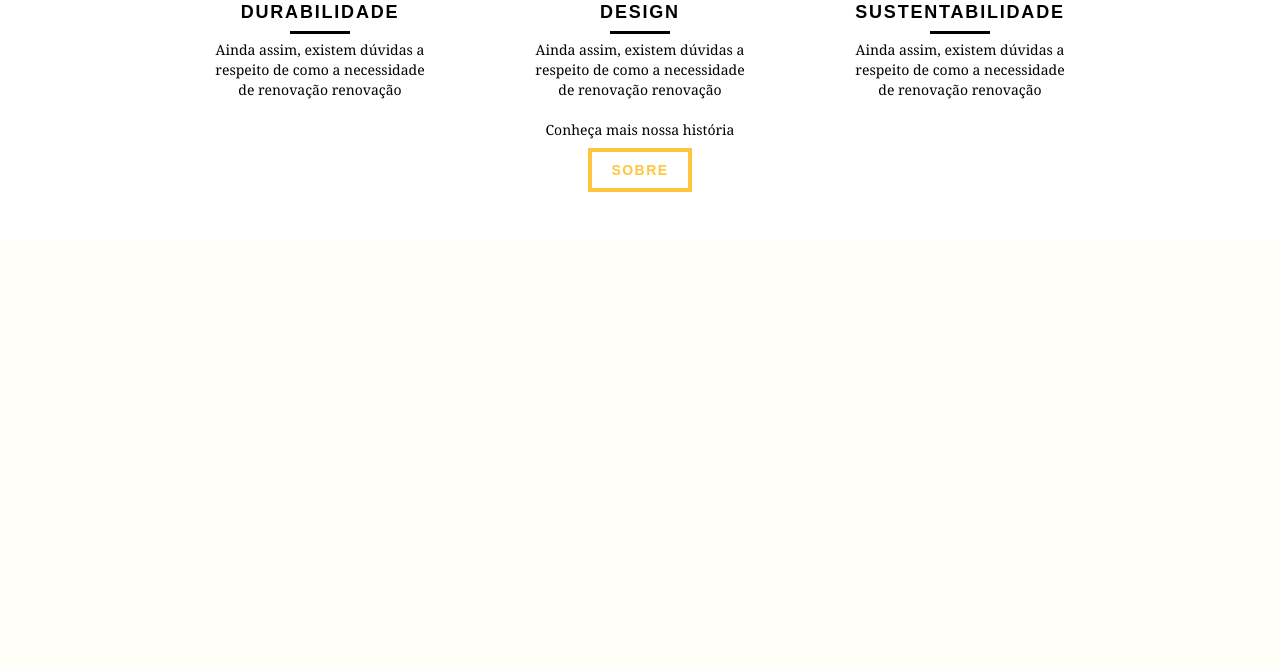
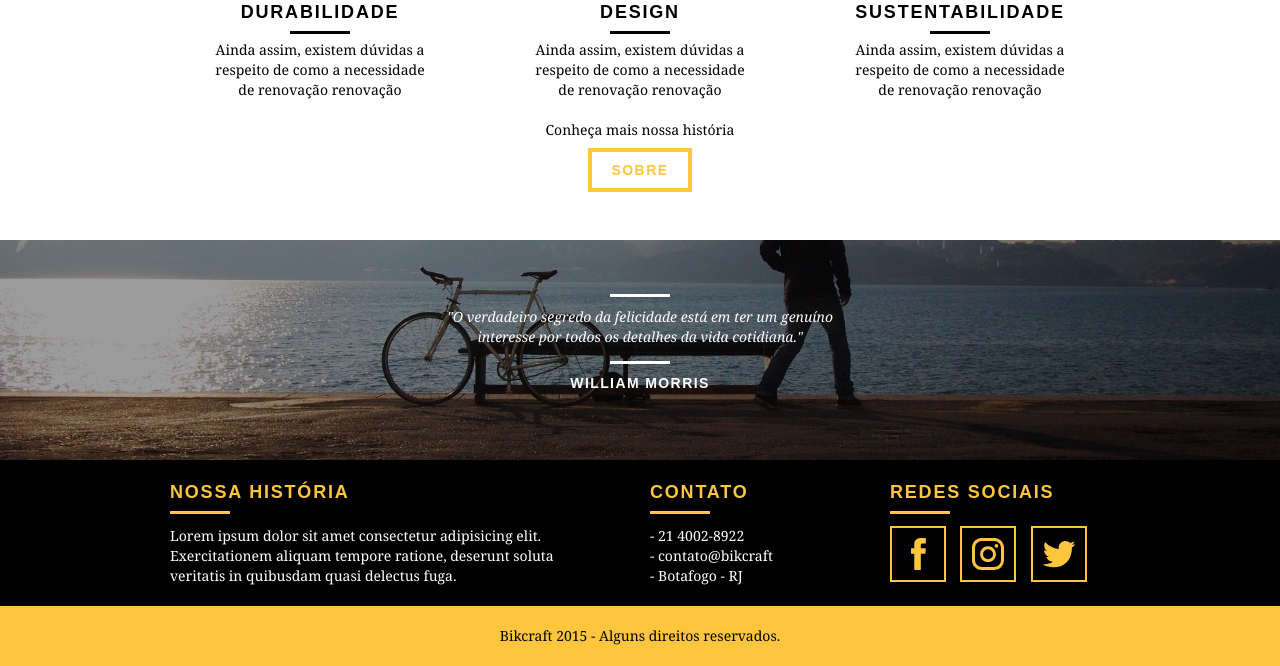
Before and after one commit to jeffnoronha1/bikcraft, a PHP site: page / in a window 1280 px wide. Shown: the part 2200-2866 px from the top of the page. Before the commit the page ends 2392 px from the top, so only its background shows below. Run offline with PHP 8.4, Linux system fonts and the light colour scheme.

Commit message:
Estilizado footer, finalizado a página home do site

```diff
--- a/web/css/style.css
+++ b/web/css/style.css
@@ -256,3 +256,85 @@ img {
   background: #000;
   margin: 6px auto;
 }
+
+/* QUEBRA */
+
+.quebra {
+  width: 100%;
+  height: 220px;
+  background: url('../img/bg-footer.jpg') no-repeat center;
+  background-size: cover;
+  text-align: center;
+  padding-top: 40px;
+}
+
+.quebra .quote-externo {
+  max-width: 400px;
+}
+
+/* Footer */
+
+.footer {
+  width: 100%;
+  background-color: #000;
+  color: #fff;
+  padding: 20px 0;
+}
+
+.footer h3 {
+  font-size: 18px;
+  line-height: 25px;
+  color: #fec63e;
+  text-transform: uppercase;
+  letter-spacing: 0.1em;
+  font-weight: bold;
+}
+
+.footer h3::after {
+  content: '';
+  display: block;
+  width: 60px;
+  height: 3px;
+  background: #fec63e;
+  margin: 6px 0px 12px 0px;
+}
+
+.footer_historia {
+  padding-right: 40px;
+}
+
+.footer_contato ul li {
+  font-family: Georgia, 'Times New Roman', Times, serif;
+  font-size: 14px;
+  line-height: 20px;
+}
+.footer_redes ul li {
+  display: inline-block;
+  margin-right: 10px;
+  transition: background-color 0.3s;
+}
+
+.footer_redes ul li a {
+  display: block;
+  border: 2px solid #fec63e;
+  padding: 10px;
+}
+
+.footer_redes ul li:nth-child(1):hover {
+  background-color: #3b5998;
+}
+
+.footer_redes ul li:nth-child(2):hover {
+  background-color: #d6249f;
+}
+
+.footer_redes ul li:nth-child(3):hover {
+  background-color: #0084ff;
+}
+
+.copy {
+  width: 100%;
+  background: #fec63e;
+  padding: 20px;
+  text-align: center;
+}
--- a/web/index.html
+++ b/web/index.html
@@ -31,6 +31,8 @@
 		</div>
 	</header>
 
+	<!-- fecha a dobra de menu de navegação -->
+
 	<section class="introducao">
 		<div class="container">
 			<h1>Bicicletas Feitas a Mão</h1>
@@ -41,6 +43,8 @@
 			<a href="produtos.html" class="btn">Orçamento</a>
 		</div>
 	</section>
+
+	<!-- fecha a dobra de introdução -->
 
 	<section class="produtos container">
 		<h2 class="subtitulo">Produtos</h2>
@@ -93,6 +97,8 @@
 		</div>
 	</section>
 
+	<!-- fecha a dobra de portfólio -->
+
 	<section class="qualidade container">
 		<h2 class="subtitulo">Qualidade</h2>
 		<img src="img/bikcraft-qualidade.svg" alt="Bikcraft">
@@ -117,6 +123,58 @@
 			<a href="sobre.html" class="btn btn-preto">Sobre</a>
 		</div>
 	</section>
+
+	<!-- fecha a dobra de qualidade -->
+
+	<section class="quebra">
+		<blockquote class="quote-externo container">
+			<p>"O verdadeiro segredo da felicidade está em ter um genuíno
+				interesse por todos os detalhes da vida cotidiana."
+			</p>
+			<cite>WILLIAM MORRIS</cite>
+		</blockquote>
+	</section>
+
+	<!-- fecha a dobra de quebra -->
+
+	<footer>
+		<div class="footer">
+			<div class="container">
+				<div class="grid-8 footer_historia">
+					<h3>Nossa História</h3>
+					<p>Lorem ipsum dolor sit amet consectetur adipisicing elit. Exercitationem aliquam tempore ratione, deserunt
+						soluta veritatis in quibusdam quasi delectus fuga. </p>
+				</div>
+
+				<div class="grid-4 footer_contato">
+					<h3>Contato</h3>
+					<ul>
+						<li>- 21 4002-8922</li>
+						<li>- contato@bikcraft</li>
+						<li>- Botafogo - RJ</li>
+					</ul>
+				</div>
+
+				<div class="grid-4 footer_redes">
+					<h3>Redes Sociais</h3>
+					<ul>
+						<li><a href="https://www.facebook.com" target="_blanck"><img src="img/redes-sociais/facebook.svg"
+									alt="Facebook"></a></li>
+						<li><a href="https://www.instagram.com" target="_blanck"><img src="img/redes-sociais/instagram.svg"
+									alt="Instagram"></a></li>
+						<li><a href="https://www.twitter.com" target="_blanck"><img src="img/redes-sociais/twitter.svg"
+									alt="Twitter"></a></li>
+					</ul>
+				</div>
+			</div>
+		</div>
+
+		<div class="copy">
+			<div class="container">
+				<p class="grid-16">Bikcraft 2015 - Alguns direitos reservados.</p>
+			</div>
+		</div>
+	</footer>
 </body>
 
 </html>
```
